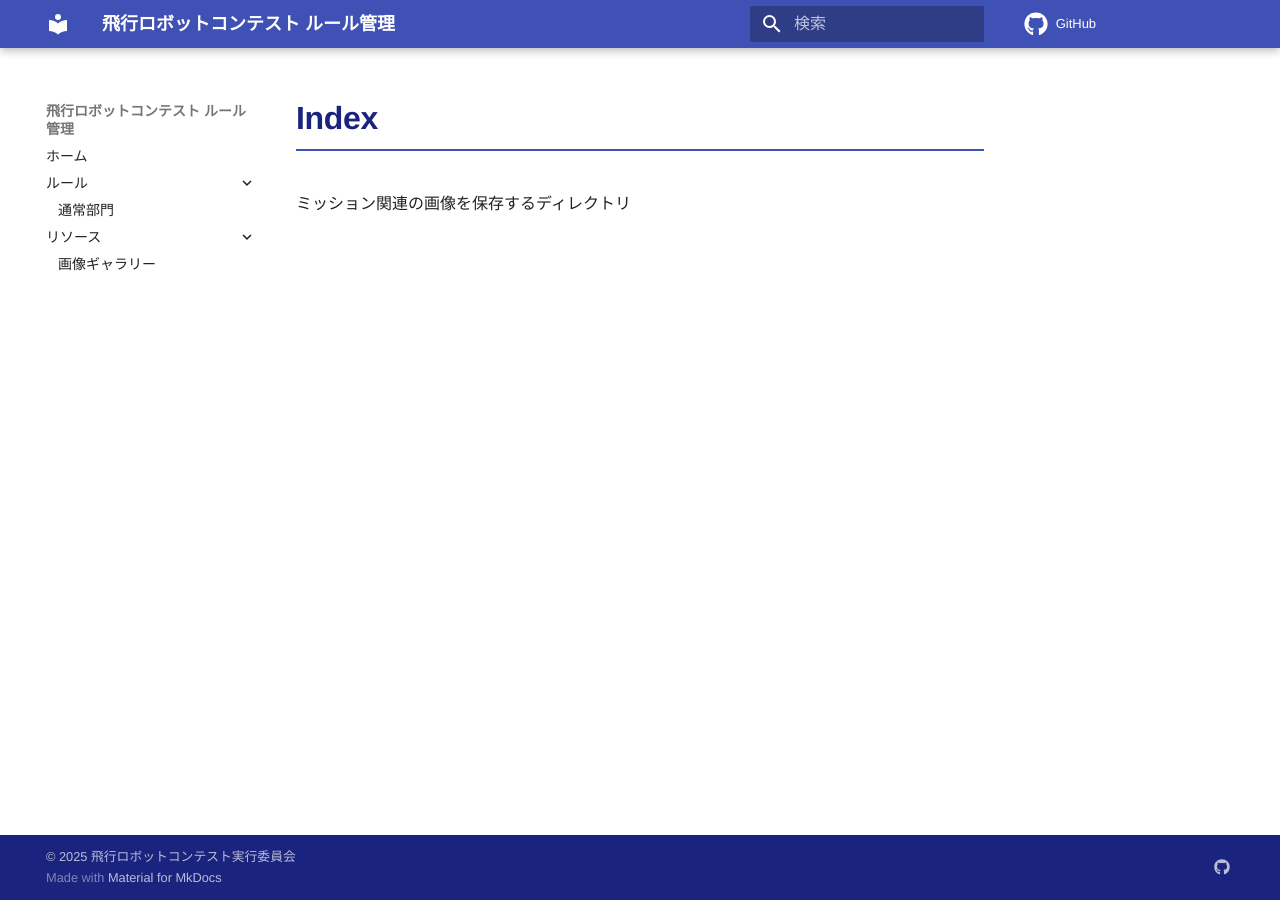
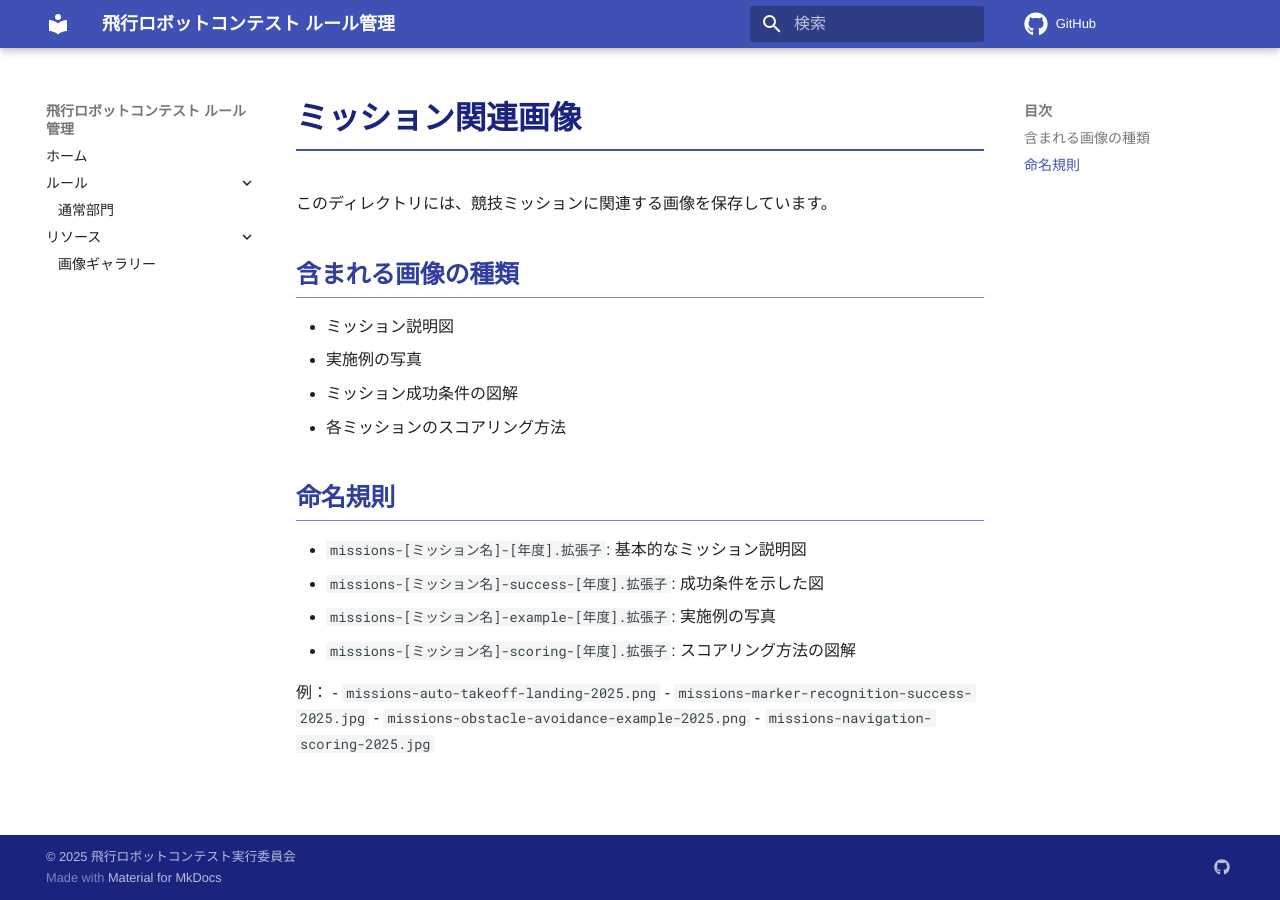
Before and after one commit to Yaaasoh/flying-robot-contest-rules-public, an MkDocs documentation site: the page built from docs/images/missions/README.md, in a window 1280 px wide. Built offline with MkDocs 1.6.1 and Material for MkDocs 9.7.7, drawn with Linux system fonts in a browser that asks for light colours; comment, search, counter and statistics services are not loaded.

Commit message:
Add missions directory README.md

```diff
--- a/docs/images/missions/README.md
+++ b/docs/images/missions/README.md
@@ -1 +1,23 @@
-ミッション関連の画像を保存するディレクトリ
+# ミッション関連画像
+
+このディレクトリには、競技ミッションに関連する画像を保存しています。
+
+## 含まれる画像の種類
+
+- ミッション説明図
+- 実施例の写真
+- ミッション成功条件の図解
+- 各ミッションのスコアリング方法
+
+## 命名規則
+
+- `missions-[ミッション名]-[年度].拡張子`: 基本的なミッション説明図
+- `missions-[ミッション名]-success-[年度].拡張子`: 成功条件を示した図
+- `missions-[ミッション名]-example-[年度].拡張子`: 実施例の写真
+- `missions-[ミッション名]-scoring-[年度].拡張子`: スコアリング方法の図解
+
+例：
+- `missions-auto-takeoff-landing-2025.png`
+- `missions-marker-recognition-success-2025.jpg`
+- `missions-obstacle-avoidance-example-2025.png`
+- `missions-navigation-scoring-2025.jpg`
```
